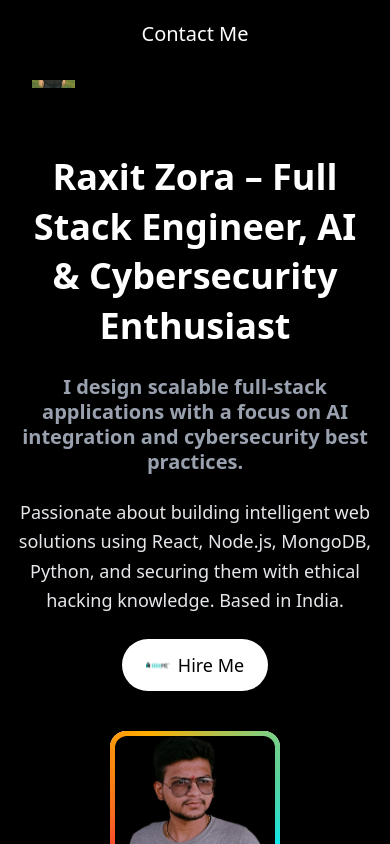
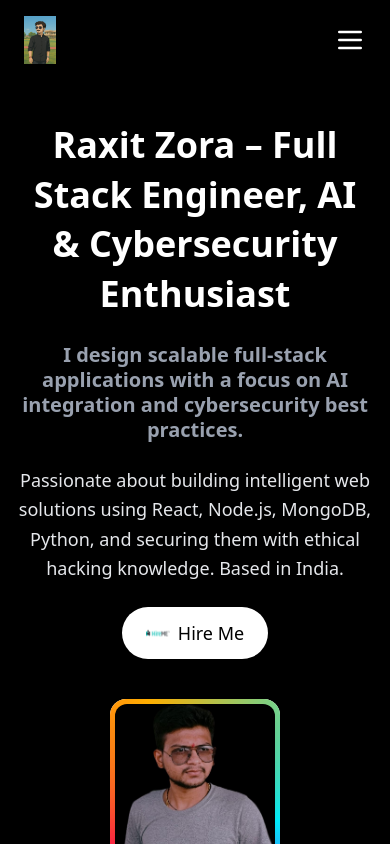
Before and after one commit to raxitzora/portfolio, a React (Vite) app: page / in a window 390 px wide. Shown: the top 844 px of the page. Built offline with nearby package versions, Linux system fonts and the light colour scheme.

Commit message:
Update Navbar.jsx

```diff
--- a/src/components/Navbar/Navbar.jsx
+++ b/src/components/Navbar/Navbar.jsx
@@ -1,58 +1,60 @@
-import React, { useState, useEffect } from 'react';
-import { Link } from 'react-scroll';
-import { Menu, X } from 'lucide-react';
+import React, { useState } from "react";
+import { Link as ScrollLink } from "react-scroll";
+import { Menu, X } from "lucide-react";
 
 const Navbar = () => {
   const [menuOpen, setMenuOpen] = useState(false);
 
-  useEffect(() => {
-    const handleOutsideClick = (e) => {
-      if (menuOpen && !e.target.closest('.mobile-menu') && !e.target.closest('#menu-toggle')) {
-        setMenuOpen(false);
-      }
-    };
-    document.addEventListener('click', handleOutsideClick);
-    return () => document.removeEventListener('click', handleOutsideClick);
-  }, [menuOpen]);
+  const navItems = ["Home", "About", "Skills", "Experience", "Projects"];
 
   const handleLinkClick = () => setMenuOpen(false);
 
-  const navItems = ["Home", "About", "Skills","Experience" ,"Projects"];
-
   return (
-    <nav className="h-28 w-full flex items-center justify-between px-8 lg:px-16 text-white sticky top-0 z-50 shadow-lg bg-black">
-
+    <nav className="h-20 w-full flex items-center justify-between px-6 lg:px-16 text-white sticky top-0 z-50 shadow-lg bg-black">
       {/* Logo */}
-      <Link to="intro" smooth={true} duration={500} className="cursor-pointer">
-        <img src="/assets/logo.jpg" alt="Logo" className="h-16 w-auto object-contain" />
-      </Link>
+      <a href="#home" className="flex items-center">
+        <img
+          src="/assets/logo.jpg"
+          alt="Logo"
+          className="h-12 w-auto object-contain"
+        />
+      </a>
 
       {/* Desktop Menu */}
-      <div className="hidden md:flex gap-8 text-lg font-bold bg-gray-900 border-4 border-gray-500 rounded-full px-12 py-5">
+      <div className="hidden md:flex gap-8 text-lg font-bold bg-gray-900 border border-gray-600 rounded-full px-10 py-4">
         {navItems.map((item) => (
-          <Link
+          <ScrollLink
             key={item}
             to={item.toLowerCase()}
             smooth={true}
             duration={500}
+            offset={-80} // ✅ ensures correct scroll position
             className="cursor-pointer hover:text-yellow-400 transition-all text-xl relative group"
           >
             {item}
             <span className="absolute bottom-0 left-0 w-0 h-1 bg-yellow-400 group-hover:w-full transition-all duration-300 ease-in-out"></span>
-          </Link>
+          </ScrollLink>
         ))}
       </div>
 
-      {/* Contact Button */}
+      {/* Contact Button (Desktop only) */}
       <a href="mailto:imraxitzora@gmail.com" className="hidden md:flex">
         <button className="flex items-center gap-3 bg-white text-black px-6 py-3 text-lg rounded-full shadow-lg hover:bg-yellow-400 hover:text-white transition-all duration-300">
           Contact Me
-          <img src="/assets/contact.png" alt="Contact" className="h-5 w-5 object-contain" />
+          <img
+            src="/assets/contact.png"
+            alt="Contact"
+            className="h-5 w-5 object-contain"
+          />
         </button>
       </a>
 
       {/* Mobile Menu Toggle */}
-      <button id="menu-toggle" className="md:hidden" onClick={() => setMenuOpen(!menuOpen)}>
+      <button
+        id="menu-toggle"
+        className="md:hidden z-[60]"
+        onClick={() => setMenuOpen((prev) => !prev)}
+      >
         {menuOpen ? (
           <X className="text-white h-8 w-8" />
         ) : (
@@ -61,29 +63,30 @@ const Navbar = () => {
       </button>
 
       {/* Mobile Menu */}
-      <div
-        className={`fixed top-20 left-0 w-full bg-black text-white transition-all duration-300 transform ${
-          menuOpen ? 'translate-y-0' : '-translate-y-full'
-        } md:hidden z-50 mobile-menu`}
-      >
-        <div className="flex flex-col items-center py-6 space-y-6">
+      {menuOpen && (
+        <div className="fixed inset-0 bg-black bg-opacity-95 flex flex-col items-center justify-center space-y-8 z-50 md:hidden mobile-menu">
           {navItems.map((item) => (
-            <Link
+            <ScrollLink
               key={item}
               to={item.toLowerCase()}
               smooth={true}
               duration={500}
-              className="cursor-pointer text-xl py-2"
+              offset={-80}
+              className="cursor-pointer text-2xl hover:text-yellow-400 transition-all"
               onClick={handleLinkClick}
             >
               {item}
-            </Link>
+            </ScrollLink>
           ))}
-          <a href="mailto:imraxitzora@gmail.com" className="text-xl py-2" onClick={handleLinkClick}>
+          <a
+            href="mailto:imraxitzora@gmail.com"
+            className="text-2xl hover:text-yellow-400 transition-all"
+            onClick={handleLinkClick}
+          >
             Contact Me
           </a>
         </div>
-      </div>
+      )}
     </nav>
   );
 };
```
